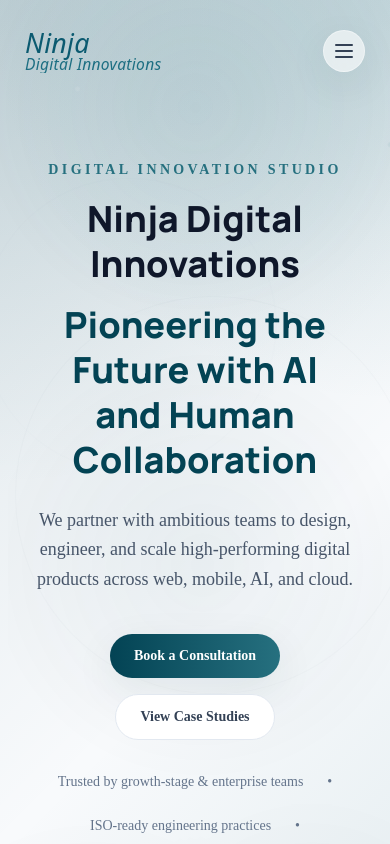
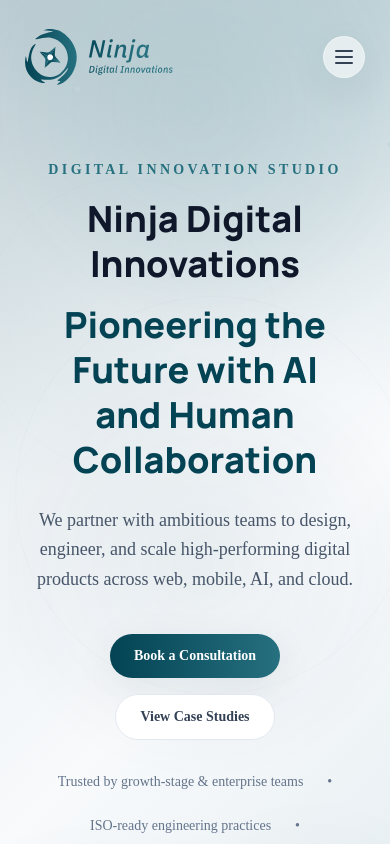
Before and after one commit to masudndiuiux-maker/ninja-digital-innovations, a Next.js app: page / in a window 390 px wide. Shown: the top 844 px of the page. Built offline with nearby package versions, Linux system fonts and the light colour scheme.

Commit message:
Use supplied logo asset in responsive navbar

```diff
--- a/components/sections/Navbar.tsx
+++ b/components/sections/Navbar.tsx
@@ -29,9 +29,10 @@
                 <Image
                   src="/logo-wordmark.svg"
                   alt="Ninja Digital Innovations logo"
-                  width={320}
-                  height={90}
-                  className="h-11 w-auto sm:h-12 md:h-14"
+                  width={560}
+                  height={211}
+                  sizes="(max-width: 640px) 148px, (max-width: 768px) 168px, (max-width: 1024px) 192px, 216px"
+                  className="h-auto w-[9.25rem] sm:w-[10.5rem] md:w-[12rem] lg:w-[13.5rem]"
                   priority
                 />
               </Link>
```
Also changed, not shown: public/logo-wordmark.svg.
